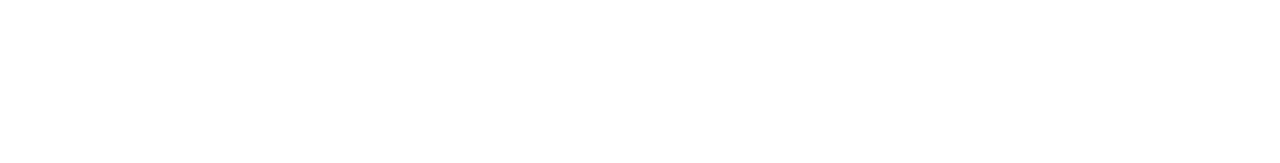
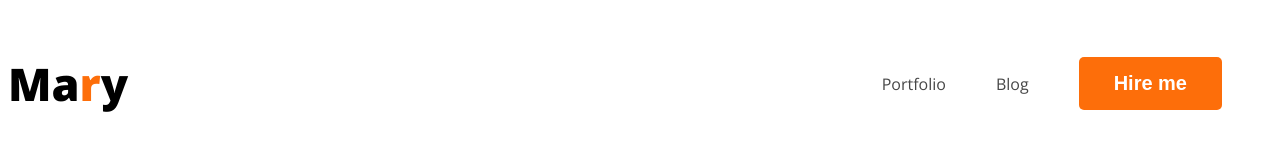
Before and after one commit to refathosen/dev-portfolio-revision, a plain HTML site: page index.html in a window 1280 px wide. Drawn offline with nearby package versions, Linux system fonts and the light colour scheme.

Commit message:
added nav

```diff
--- a/index.html
+++ b/index.html
@@ -4,10 +4,21 @@
     <meta charset="UTF-8">
     <meta name="viewport" content="width=device-width, initial-scale=1.0">
     <title>Web Developer-Portfolio</title>
+    <link rel="preconnect" href="https://fonts.googleapis.com">
+<link rel="preconnect" href="https://fonts.gstatic.com" crossorigin>
+<link href="https://fonts.googleapis.com/css2?family=Open+Sans:ital,wght@0,300..800;1,300..800&display=swap" rel="stylesheet">
+    <link rel="stylesheet" href="styles/portfolio.css">
 </head>
 <body>
     <header>
-
+        <nav>
+            <h3 class="nav-title">Ma<span class="text-primary">r</span>y</h3>
+            <ul>
+                <li><a href="">Portfolio</a></li>
+                <li><a href="">Blog</a></li>
+                <li><button class="btn-primary">Hire me</button></li>
+            </ul>
+        </nav>
     </header>
     <main>
 
--- a/styles/portfolio.css
+++ b/styles/portfolio.css
@@ -0,0 +1,41 @@
+/* common shared styles */
+body {
+  font-family: "Open Sans", sans-serif;
+}
+
+.text-primary {
+  color: #fd6e0a;
+}
+
+.btn-primary {
+  border-radius: 5px;
+  background: rgb(253, 110, 10);
+  font-size: 20px;
+  font-weight: 700;
+  color: white;
+  border: none;
+  padding: 15px 35px;
+}
+
+/* nav related styles */
+nav {
+  display: flex;
+  justify-content: space-between;
+  align-items: center;
+}
+.nav-title {
+  font-size: 45px;
+  font-weight: 800;
+}
+nav > ul {
+  display: flex;
+  align-items: center;
+}
+nav li {
+  list-style: none;
+  margin-right: 50px;
+}
+nav a {
+  text-decoration: none;
+  color: #474747;
+}
```
